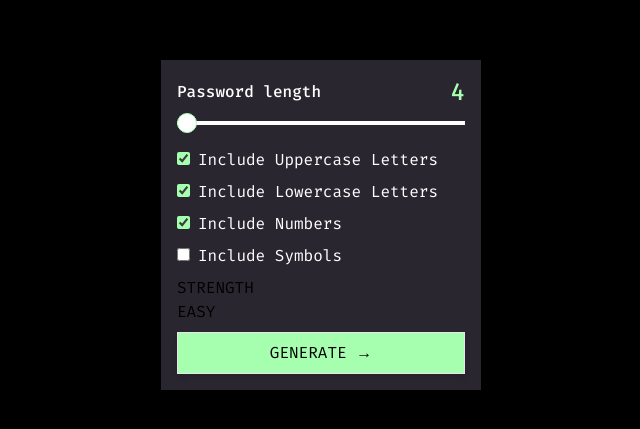
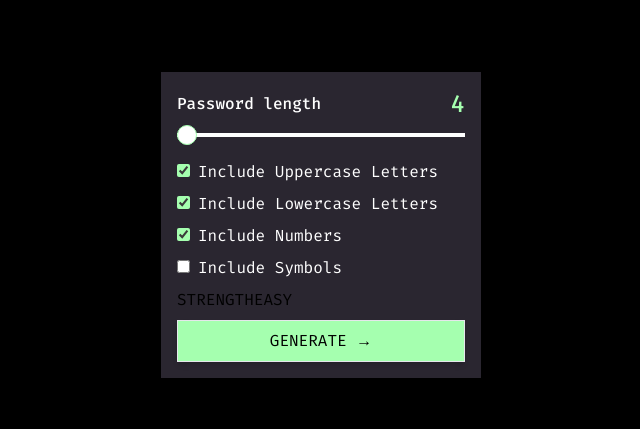
Before and after one commit to iAmNsengi/RandomPasswordGenerator, a React (Vite) app: page / in a window 1280 px wide. Shown: the part 175-604 px from the top of the page, without its empty margins (319-959 px from the left). Built offline with nearby package versions, Linux system fonts and the light colour scheme.

Commit message:
Update passwordstrngth.tsx

```diff
--- a/src/components/PasswordStrength.tsx
+++ b/src/components/PasswordStrength.tsx
@@ -1,7 +1,6 @@
 export default function PasswordStrength() {
-  function handleIncludeLowercaseChange() {}
   return (
-    <div className="mb-2 mt-2  bg-Dark  text-black border-solid">
+    <div className="mb-2 mt-2 flex  bg-Dark  text-black border-solid">
       <label htmlFor="passworsdStrength">STRENGTH</label>
       <div>
         <div className="box"></div>
```
